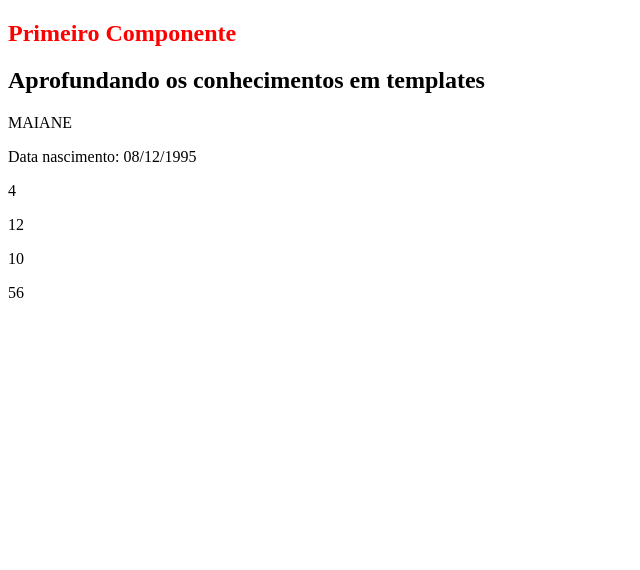
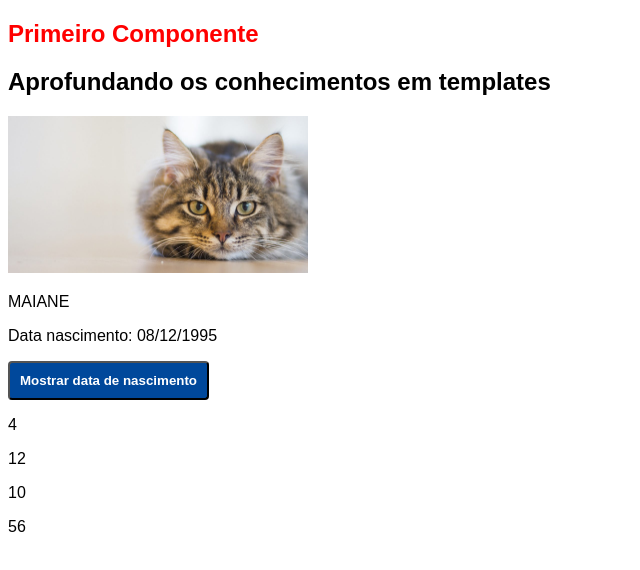
Before and after one commit to MaianeSamara/Capgemini-TrilhaJava, an Angular app in the folder Angular/fundamentos-angular/: page / in a window 1280 px wide. Shown: the top 570 px of the page, without its empty margins (0-640 px from the left). Built offline with nearby package versions, Linux system fonts and the light colour scheme.

Commit message:
05 - Adicionando imagem e Button

```diff
--- a/Angular/fundamentos-angular/src/app/segundo-componente/segundo-componente.component.html
+++ b/Angular/fundamentos-angular/src/app/segundo-componente/segundo-componente.component.html
@@ -1,3 +1,6 @@
 <h2>Aprofundando os conhecimentos em templates</h2>
+<img [src]="urlImagem" width="300">
 <p>{{ nome | uppercase }}</p>
 <p>Data nascimento: {{ dataNascimento | date:"dd/MM/yyyy" }}</p>
+
+<button (click)="mostrarDataNascimento()" type="button">Mostrar data de nascimento</button>
--- a/Angular/fundamentos-angular/src/app/segundo-componente/segundo-componente.component.ts
+++ b/Angular/fundamentos-angular/src/app/segundo-componente/segundo-componente.component.ts
@@ -8,4 +8,9 @@ import { Component } from '@angular/core';
 export class SegundoComponenteComponent {
   nome = "Maiane";
   dataNascimento = "1995-12-08";
+  urlImagem = "/assets/Cat.jpg"
+
+  mostrarDataNascimento(){
+    alert(`Data Nascimento da Maiane é: ${this.dataNascimento}`);
+  }
 }
--- a/Angular/fundamentos-angular/src/styles.css
+++ b/Angular/fundamentos-angular/src/styles.css
@@ -1 +1,14 @@
-/* You can add global styles to this file, and also import other style files */
+body {
+    font-family: Arial, Helvetica, sans-serif;
+}
+
+button {
+    padding: 10px;
+    background-color: rgb(0, 72, 155);
+    color: white;
+    font-weight: bold;
+    border-radius: 4px;
+    transition: filter .3s ease-in-out;
+    display: block;
+    margin: 10px 0;
+}
```
Also changed, not shown: Angular/fundamentos-angular/src/assets/Cat.jpg (added).
